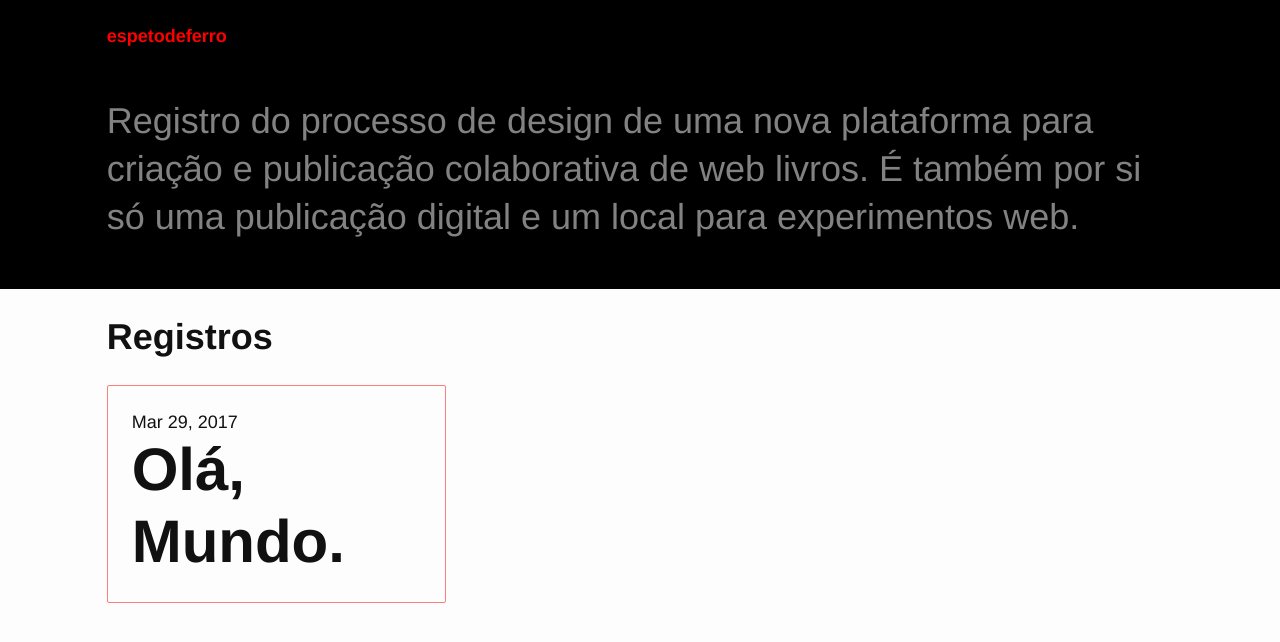
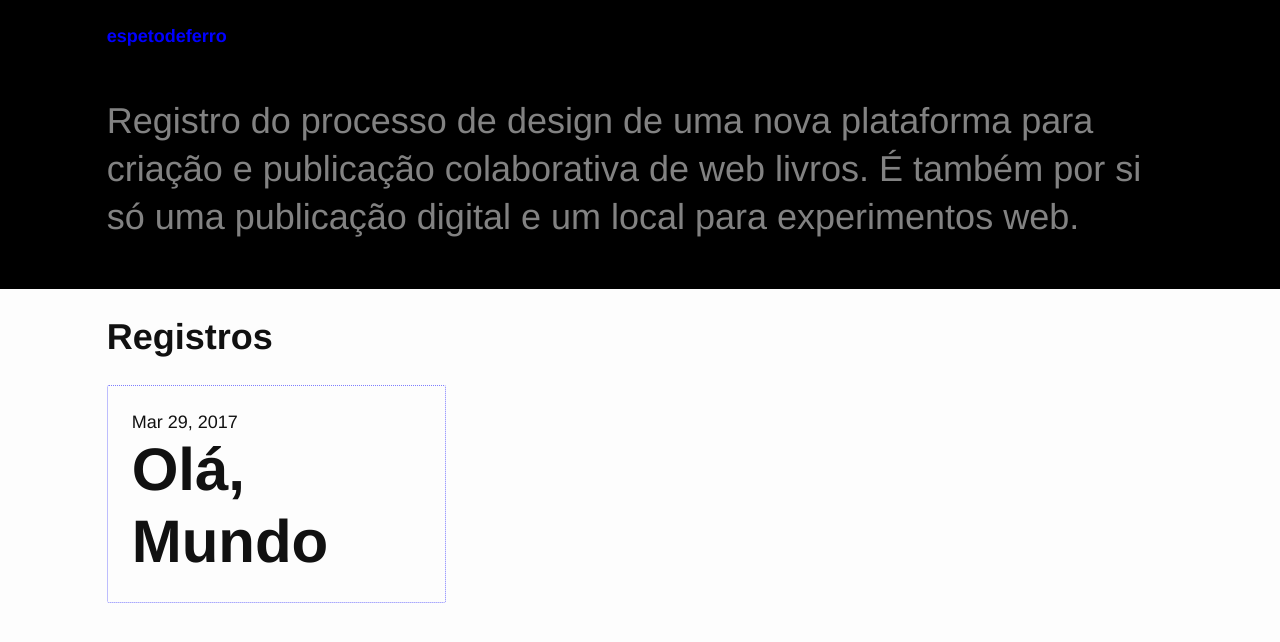
Before and after one commit to onovolivro/onovolivro.github.io, a Jekyll site: the page built from espetodeferro/index.html, in a window 1280 px wide. Shown: the top 642 px of the page. Built offline with Jekyll 4.4.1, drawn with Linux system fonts in a browser that asks for light colours; some web fonts are replaced.

```diff
--- a/_sass/_base.scss
+++ b/_sass/_base.scss
@@ -21,4 +21,5 @@ body {
     -o-font-feature-settings: "kern" 1;
     font-feature-settings: "kern" 1;
     font-kerning: normal;
+    padding-bottom: 2rem;
 }
--- a/_sass/_componentes.scss
+++ b/_sass/_componentes.scss
@@ -28,15 +28,26 @@ header {
 }
 
 .registro {
-    border: 1px solid $meio-vermelho;
+    border: 1px dotted $meio-azul;
     padding: 1rem;
     border-radius: 2px;
     margin-bottom: 1rem;
     &:hover {
-        background-color: $meio-vermelho;
+        background-color: $meio-azul;
         border: 1px solid transparent;
         * {
             color: $branco;
         }
     }
 }
+
+#pedra {
+    width: 33.333%;
+    float: left;
+    margin-right: 1rem;
+    margin-bottom: 1rem;
+    position: relative;
+    mix-blend-mode: multiply;
+    opacity: 0.5;
+    transform: scale(1.5) translateY(16.6666%) rotate(180deg);
+}
--- a/_sass/_tipografia.scss
+++ b/_sass/_tipografia.scss
@@ -4,7 +4,7 @@
         color: $branco;
     }
     a {
-        color: $vermelho;
+        color: $azul;
     }
 }
 
--- a/css/main.scss
+++ b/css/main.scss
@@ -21,6 +21,7 @@ $spacing-unit:     30px;
 $text-color: #111;
 $background-color: #fdfdfd;
 $azul: #0000ff;
+$meio-azul: rgba(0, 0, 255, .5);
 $vermelho: #ff0000;
 $meio-vermelho: rgba(255, 0, 0, .5);
 
```
Also changed, not shown: _posts/2017-03-29-ola-mundo-proposito.html (added, +25 -0 lines), _posts/2017-03-29-ola-mundo.html (deleted, +0 -17 lines), img/pedra.jpg (added), 5 other files.
